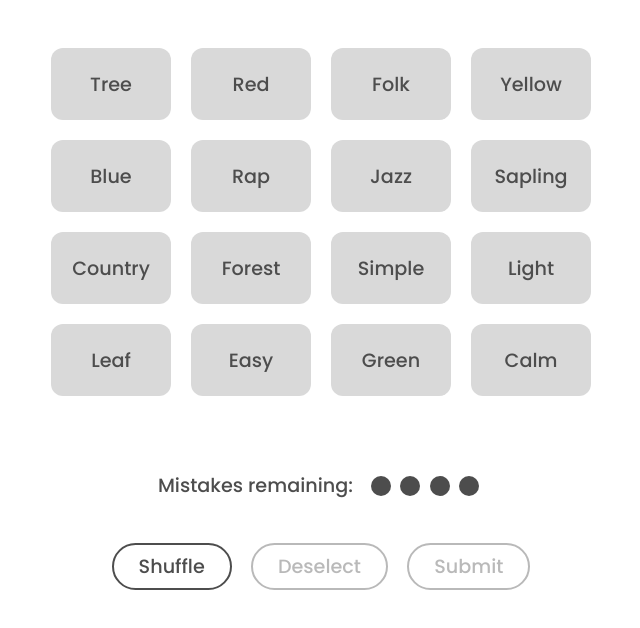
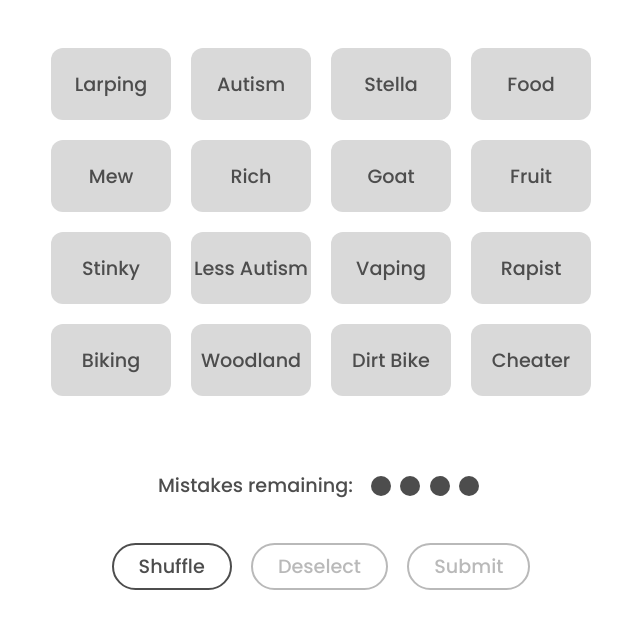
Before and after one commit to Mystik-Lukas/connections, a Nuxt app: page / in a window 1280 px wide. Shown: the top 628 px of the page, without its empty margins (319-959 px from the left). Built offline with nearby package versions, Linux system fonts and the light colour scheme.

Commit message:
new connections

```diff
--- a/app.vue
+++ b/app.vue
@@ -24,15 +24,15 @@ export default {
   name: "app",
   data() {
     return {
-        boxes: {"Tree": 1, "Red": 2, "Folk": 3, "Yellow": 2,
-                "Blue": 2, "Rap": 3, "Jazz": 3, "Sapling": 1,
-                "Country": 3, "Forest": 1, "Simple": 4, "Light": 4,
-                "Leaf": 1, "Easy": 4, "Green": 2, "Calm": 4
+        boxes: {"Larping": 1, "Autism": 2, "Stella": 2, "Food": 1,
+                "Mew": 2, "Rich": 3, "Goat": 4, "Fruit": 4,
+                "Stinky": 3, "Less Autism": 4, "Vaping": 1, "Rapist": 3,
+                "Biking": 1, "Woodland": 4, "Dirt Bike": 2, "Cheater": 3
         },
         selected: {},
         guesses: 4,
         connections: [],
-        categories: {'con1': "Green", 'con2': "Colors", 'con3': "Music genre", 'con4': "An adjective for something that isn't hard"}
+        categories: {'con1': "Fin", 'con2': "Emmett", 'con3': "Ked", 'con4': "Nick"}
       }
   },
   methods: {
```
